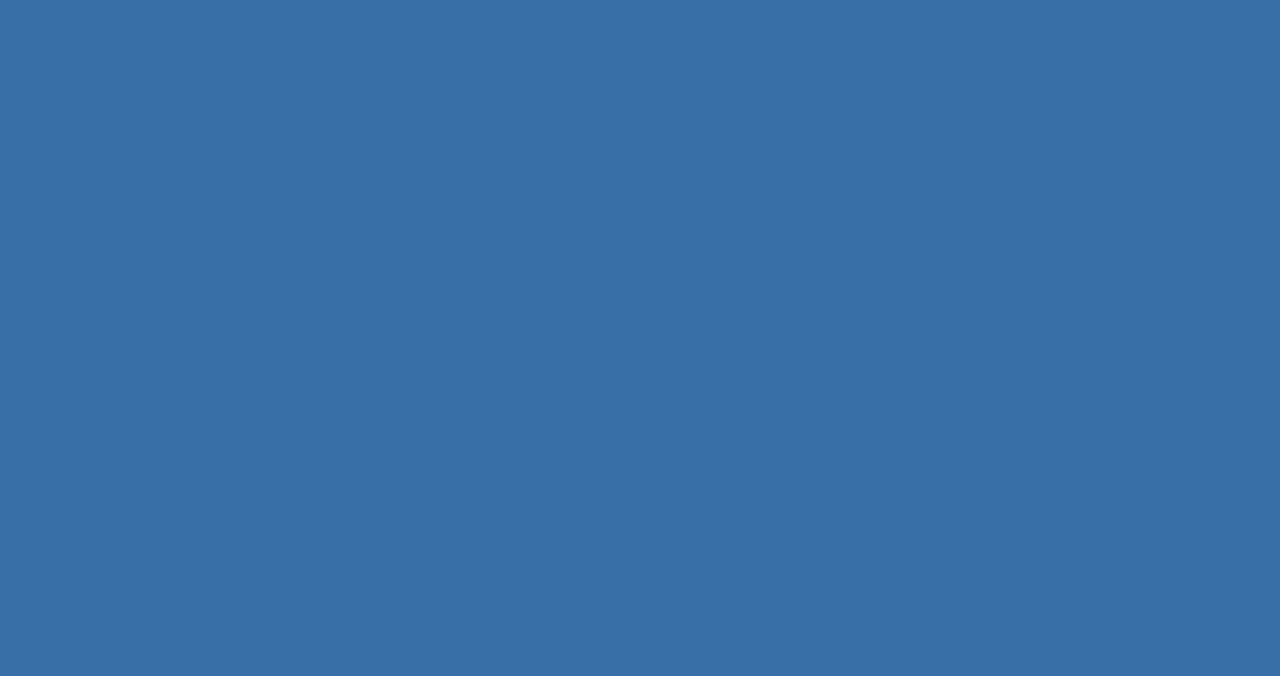
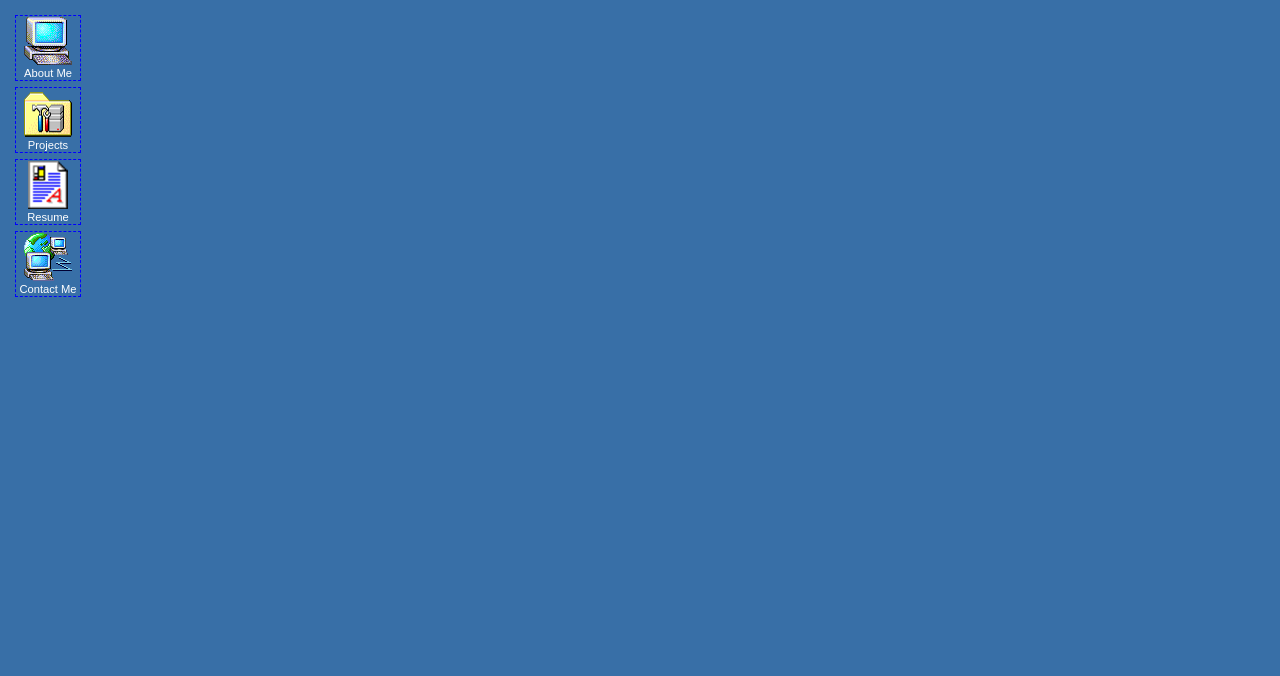
Before and after one commit to bca-code/my_page, a plain HTML site: page index.html in a window 1280 px wide. Shown: the top 676 px of the page. Drawn offline with nearby package versions, Linux system fonts and the light colour scheme.

Commit message:
created about projects resume and contact me icons

```diff
--- a/index.html
+++ b/index.html
@@ -13,9 +13,36 @@
 
 <body>
   <div class="main-wrapper">
-    <div class="desktop"></div>
+    <div class="desktop">
+
+
+      <div class="desktop-item about">
+        <img class="desktop-icon" src="icons/about.png" alt="About Me Icon">
+        <span class="desktop-name">About Me</span>
+      </div>
+
+      <div class="desktop-item projects">
+        <img class="desktop-icon" src="icons/projects.png" alt="Projects Icon">
+        <span class="desktop-name">Projects</span>
+      </div>
+
+      <div class="desktop-item resume">
+        <img class="desktop-icon" src="icons/resume.png" alt="Resume Icon">
+        <span class="desktop-name">Resume</span>
+      </div>
+
+      <div class="desktop-item contact">
+        <img class="desktop-icon" src="icons/contact.png" alt="Contact Icon">
+        <span class="desktop-name">Contact Me</span>
+      </div>
+
+    </div>
+
+
+
+
+
     <div class="taskbar disable-zoom disable-selection">
-
       <div class="start-wrapper">
         <button class="start-btn">
           <span>
@@ -75,11 +102,6 @@
         </div>
       </div>
     </div>
-
-
-
-
-
   </div>
   <script src="script.js"></script>
 </body>
--- a/style.css
+++ b/style.css
@@ -58,7 +58,47 @@ body {
 }
 
 .desktop {
+  display: grid;
+  grid-template-columns: repeat(auto-fill, 4rem);
+  grid-template-rows: repeat(auto-fill, 4rem);
+  gap: 0.5rem;
+  padding: 1rem;
   flex: 1;
+}
+
+.desktop-item {
+  display: flex;
+  justify-content: center;
+  align-items: center;
+  flex-direction: column;
+  max-width: 4rem;
+
+  outline: 1px dashed blue;
+}
+
+.about {
+  grid-column: 1;
+}
+
+.projects {
+  grid-column: 1;
+}
+
+.resume {
+  grid-column: 1;
+}
+
+.contact {
+  grid-column: 1;
+}
+
+.desktop-icon {
+  margin-bottom: 0.125rem;
+}
+
+.desktop-name {
+  color: var(--desktop-text-color);
+  font-size: 0.7rem;
 }
 
 .taskbar {
@@ -116,6 +156,7 @@ body {
 /* javascript */
 .start-btn-clicked {
   background-color: var(--accent-hover);
+  padding-left: 5px;
   border: 3px inset black;
 }
 
```
Also changed, not shown: icons/about-clicked.png (added), icons/about.png (added), icons/contact-clicked.png (added), icons/contact.png (added), icons/projects-clicked.png (added), icons/projects.png (added), icons/resume-clicked.png (added), icons/resume.png (added).
